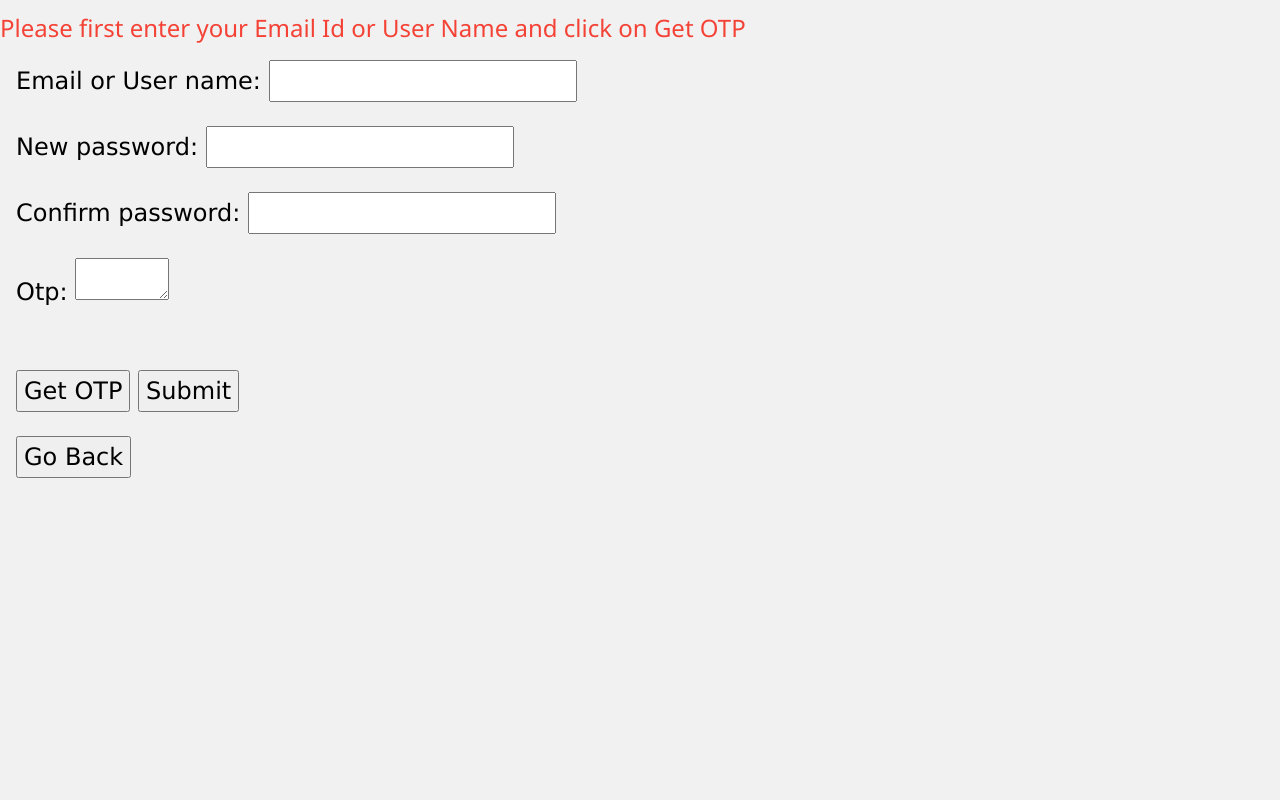
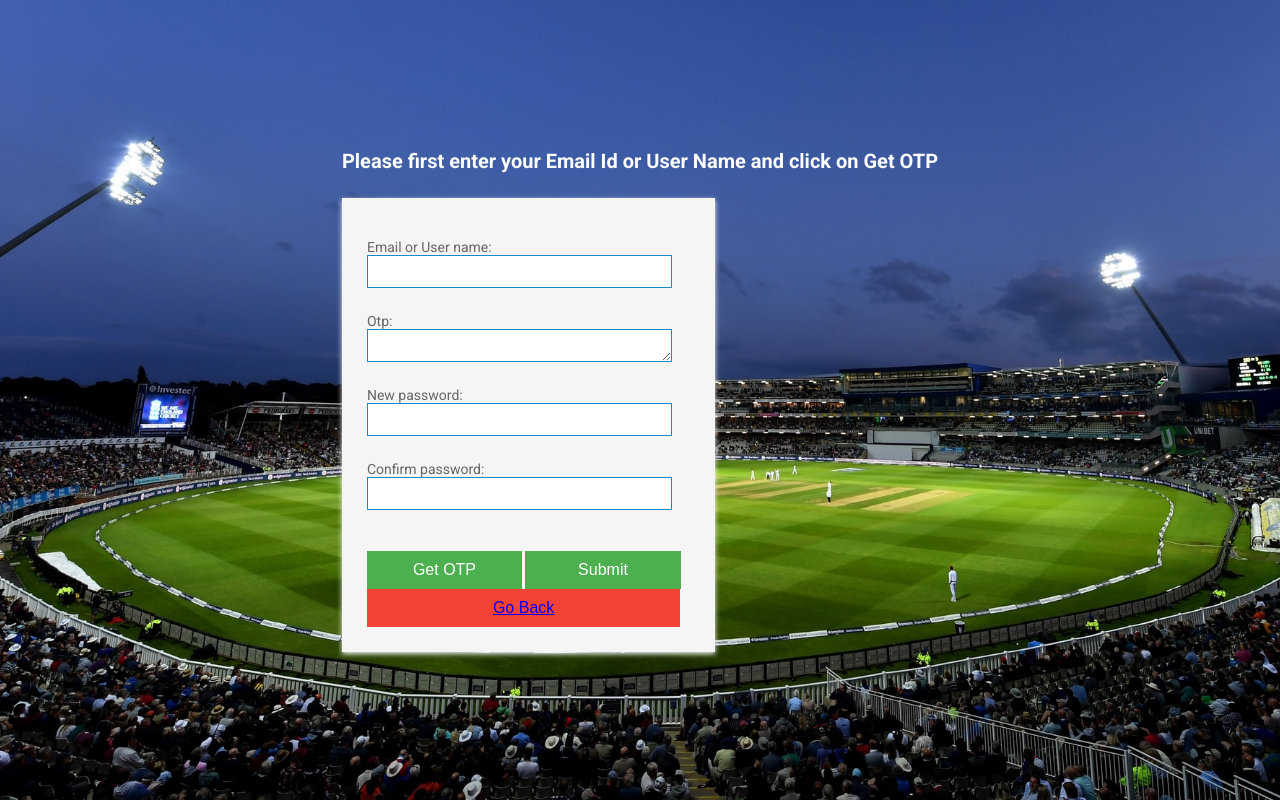
Before and after one commit to arpitgupta1090/rpl2021, a Django app: page /forgotpassword in a window 1280 px wide. Run offline with Django 3.2, Linux system fonts and the light colour scheme; some libraries are stand-ins or nearby versions.

Commit message:
RPL3.1.1.3 otp error fix

```diff
--- a/rpl31/admin.py
+++ b/rpl31/admin.py
@@ -1,9 +1,9 @@
 from django.contrib import admin
-from .models import RplUsers, PlayerList, Selected, parmtable
+from .models import RplUsers, PlayerList, Selected, parmtable, Otptabl
 
-# Register your models here.
 
 admin.site.register(RplUsers)
 admin.site.register(PlayerList)
 admin.site.register(Selected)
 admin.site.register(parmtable)
+admin.site.register(Otptabl)
--- a/rpl31/forms.py
+++ b/rpl31/forms.py
@@ -96,6 +96,6 @@ class PassForm(forms.ModelForm):
 class OtpForm(forms.Form):
 
 	UserName = forms.CharField(label="Email or User name")
+	otp = forms.DecimalField(required=False, widget=forms.Textarea(attrs={'cols': 6, 'rows': 1}))
 	new_password = forms.CharField(widget=forms.PasswordInput(), required=False)
 	confirm_password = forms.CharField(widget=forms.PasswordInput(), required=False)
-	otp = forms.DecimalField(required=False, widget=forms.Textarea(attrs={'cols': 6, 'rows': 1}))
--- a/rpl31/templates/otp.html
+++ b/rpl31/templates/otp.html
@@ -8,33 +8,130 @@
     <meta charset="utf-8">
     <meta name="viewport" content="width=device-width, initial-scale=1, shrink-to-fit=no">
 
-    <!-- Bootstrap CSS -->
-    <link rel="stylesheet" href="{%static 'css/w3.css' %}">
-	<link rel="stylesheet" href="{%static 'css/w5.css' %}">
+<link rel="stylesheet" href="https://use.fontawesome.com/releases/v5.4.1/css/all.css" integrity="sha384-5sAR7xN1Nv6T6+dT2mhtzEpVJvfS3NScPQTrOxhwjIuvcA67KV2R5Jz6kr4abQsz" crossorigin="anonymous">
+    <link href="https://fonts.googleapis.com/css?family=Roboto:300,400,500,700" rel="stylesheet">
+    <style>
+      html, body {
+      min-height: 100%;
+      padding: 0;
+      margin: 0;
+      font-family: Roboto, Arial, sans-serif;
+      font-size: 14px;
+      color: #666;
+      }
+      h1 {
+      margin: 0 0 20px;
+      font-weight: 400;
+      color: #1c87c9;
+      }
+      p {
+      margin: 0 0 5px;
+      }
+      .main-block {
+      display: flex;
+      flex-direction: column;
+      justify-content: center;
+      align-items: center;
+      min-height: 100vh;
+      background-image: url({% static 'images/home3.jpg' %});
+	  min-height: 100%;
+	  background-position: center;
+      background-size: cover;
+      }
+      form {
+      padding: 25px;
+      margin: 25px;
+      box-shadow: 0 2px 5px #f5f5f5;
+      background: #f5f5f5;
+      }
+      .fas {
+      margin: 25px 10px 0;
+      font-size: 72px;
+      color: #fff;
+      }
+      .fa-envelope {
+      transform: rotate(-20deg);
+      }
+      .fa-at , .fa-mail-bulk{
+      transform: rotate(10deg);
+      }
+      input, textarea {
+      width: calc(100% - 18px);
+      padding: 8px;
+      margin-bottom: 20px;
+      border: 1px solid #1c87c9;
+      outline: none;
+      }
+      input::placeholder {
+      color: #666;
+      }
+      button {
+      width: 100%;
+      padding: 10px;
+      border: none;
+      background: #1c87c9;
+      font-size: 16px;
+      font-weight: 400;
+      color: #fff;
+      }
+      button:hover {
+      background: #2371a0;
+      }
+      @media (min-width: 568px) {
+      .main-block {
+      flex-direction: row;
+      }
+      .left-part, form {
+      width: 50%;
+      }
+      .fa-envelope {
+      margin-top: 0;
+      margin-left: 20%;
+      }
+      .fa-at {
+      margin-top: -10%;
+      margin-left: 65%;
+      }
+      .fa-mail-bulk {
+      margin-top: 2%;
+      margin-left: 28%;
+      }
+      }
+    </style>
+
 	<title>Change Password</title>
 </head>
 
-<body class="w3-light-grey">
+<body class="main-block">
 
-<div class="w3-display-topleft w3-xlarge w3-text-red">
- {% for message in messages%}
- <h3>{{message}}</h3>
- {% endfor %}
-</div>
-<br><br>
+<div>
 
-<div class="w3-display-topleft w3-container w3-xlarge">
+	<div>
+	 {% for message in messages%}
+	 <h3 style="color: white;margin:25px;font-size:20px">{{message}}</h3>
+	 {% endfor %}
+	</div>
+
+
 	<form method="post" enctype="multipart/form-data">
 	{%csrf_token%}
 	<br>
- <div class="container">
+
+	<div class="info">
 		{{form.as_p}}
- </div>
+	</div>
 	<br>
-	<button type="submit" >Get OTP </button>
-	<button type="submit" >Submit </button>
+
+	<div>
+	<button type="submit" style="width:48%;background-color: #4CAF50;" >Get OTP</button>
+	<button type="submit" style="width:48%;background-color: #4CAF50;" >Submit </button>
+	<button style="width:97%;background-color: #f44336;"><a href="home">Go Back</a></button>
+	</div>
+
+
 	</form>
-	<a href="home"><button>Go Back</button></a>
+
+	<!--a href="home"><button style="width:94%;background-color: #f44336;">Go Back</button></a-->
 </div>
 
 </body>
--- /dev/null
+++ b/rpl31/templates/selectplayer1 - Copy.html
@@ -0,0 +1,4 @@
+{%extends "base.html"%}
+{% block content %}
+	{{form.as_p}}
+{% endblock content %}
--- a/rpl31/views.py
+++ b/rpl31/views.py
@@ -432,32 +432,39 @@ def forgotPassword(request):
 			user_recv = request.POST['UserName']
 			pwd_conf = request.POST['confirm_password']
 			if not otp_recv:
-				try:
-					otprec = Otptabl.objects.get(UserName=user_recv)
-					otprec.Otp = otp_pwd
-					otprec.save()
-				except Exception as e:
-					print(str(e))
-					Otptabl(UserName=user_recv, Otp=otp_pwd).save()
 
 				try:
 					user = RplUsers.objects.get(UserName=user_recv)
+					print("User name exists")
 					otpmail(user.emailId, otp_pwd)
+					Otptabl(UserName=user_recv, Otp=otp_pwd).save()
 					messages.info(
 						request, 'Otp has been sent to your Email. '
 						'Please enter received otp with all the other details then click on submit')
 
 				except Exception as e:
+					print("User name does not exist. Trying with mail id")
 					print(str(e))
 
 					try:
+						RplUsers.objects.get(emailId=user_recv)
+						print("Email id exists")
 						otpmail(user_recv, otp_pwd)
+
+						try:
+							Otptabl(UserName=user_recv, Otp=otp_pwd).save()
+						except Exception as e:
+							print(str(e))
+
+							Otptabl.objects.filter(UserName=user_recv).update(Otp=otp_pwd)
+
 						messages.info(
 								request, 'Otp has been sent to your Email. '
 								'Please enter received otp with all the other details then click on submit')
 
 					except Exception as e:
 						print(str(e))
+						print("email id does not exist")
 						messages.info(request, 'User does not exist')
 				return render(request, 'otp.html', {'form': form})
 
@@ -465,7 +472,6 @@ def forgotPassword(request):
 				try:
 					user = RplUsers.objects.filter(UserName=user_recv) | RplUsers.objects.filter(emailId=user_recv)
 					if pwd_recv == pwd_conf:
-						# otprec = Otptabl.objects.get(UserName=user_recv, Otp=otp_recv)
 
 						enc_pwd = make_password(pwd_recv)
 						user.update(pwd=enc_pwd)
```
Also changed, not shown: rpl31/templates/selectPlayerOffline - Copy.html (added, +112 -0 lines), rpl31/templates/selectPlayersLive - Copy.html (added, +53 -0 lines), rpl31/templates/updatepassword - Copy.html (added, +40 -0 lines), rpl31/templates/updateprofile - Copy.html (added, +40 -0 lines), rpl31/templates/uploadphoto - Copy.html (added, +40 -0 lines), 1 other file.
